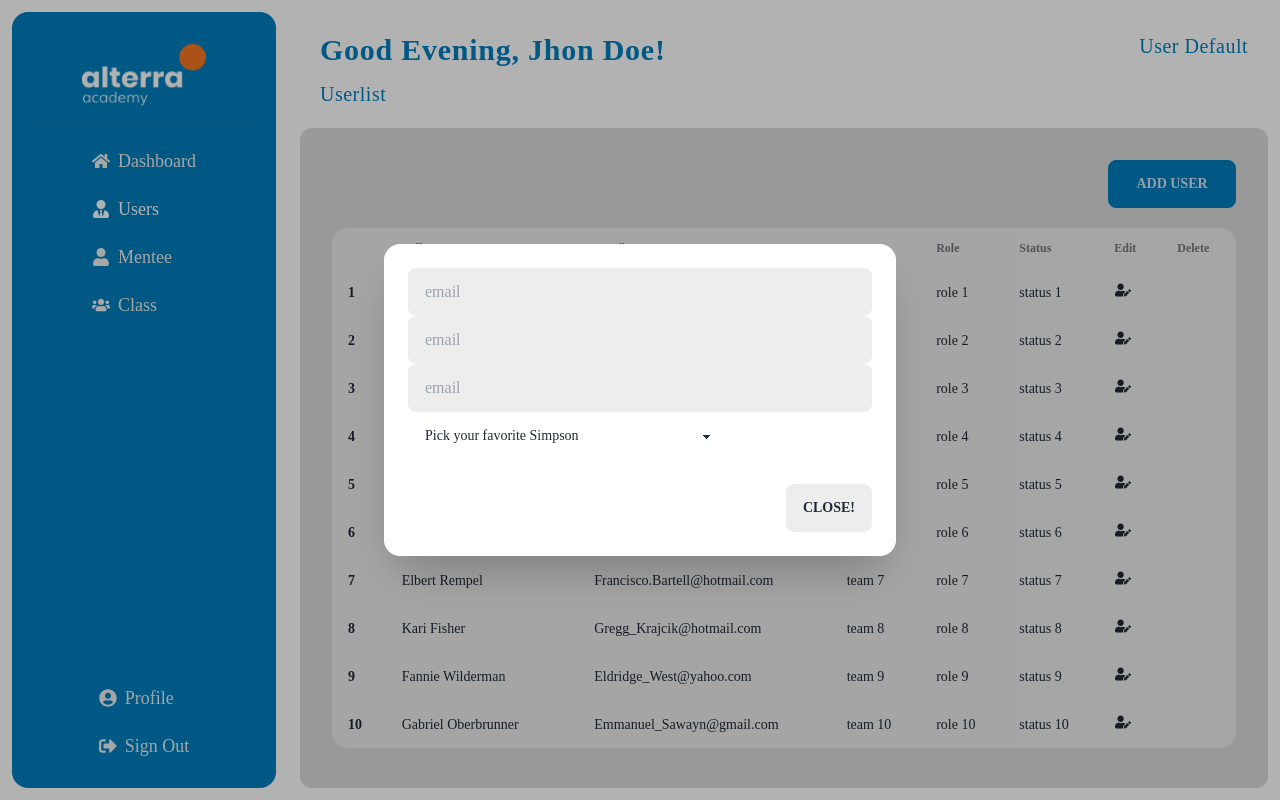
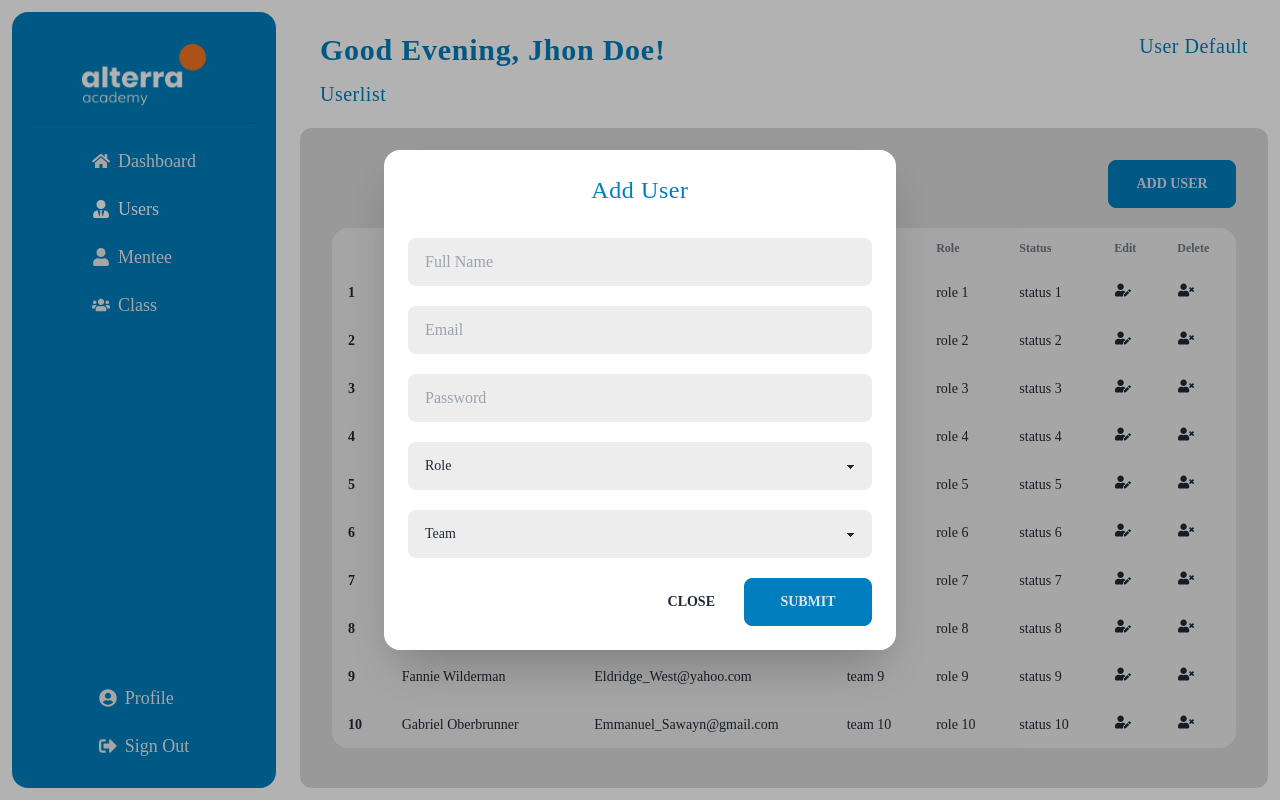
Before and after one commit to Alta-Immersive-Group3/immersive-dashboard-web, a React (Vite) app: page /userlist in a window 1280 px wide. Both pictures are taken after a click on the label "ADD USER". Built offline with nearby package versions, Linux system fonts and the light colour scheme.

Commit message:
style: slice userlist

```diff
--- a/src/components/Input.tsx
+++ b/src/components/Input.tsx
@@ -5,9 +5,19 @@ interface InputProps {
   label?: string;
   name?: string;
   type?: string;
+  defaultVal?: string;
   value?: string | number;
   error?: string | boolean | undefined;
   onChange?: React.ChangeEventHandler<HTMLInputElement>;
+}
+
+interface SelectProps {
+  id: string;
+  label?: string;
+  name?: string;
+  value?: string | number;
+  error?: string | boolean | undefined;
+  options?: Array<string>;
   onChangeSelect?: React.ChangeEventHandler<HTMLSelectElement>;
 }
 
@@ -19,6 +29,7 @@ export const Input: FC<InputProps> = ({
   value,
   error,
   onChange,
+  defaultVal,
 }) => {
   return (
     <input
@@ -33,11 +44,11 @@ export const Input: FC<InputProps> = ({
   );
 };
 
-export const Select: FC<InputProps> = ({
+export const Select: FC<SelectProps> = ({
   id,
   label,
   name,
-  type,
+  options,
   value,
   error,
   onChangeSelect,
@@ -49,7 +60,16 @@ export const Select: FC<InputProps> = ({
       name={name}
       value={value}
       onChange={onChangeSelect}
-      placeholder={label}
-    />
+    >
+      <option
+        disabled
+        selected
+      >
+        {label}
+      </option>
+      {options?.map((prop) => {
+        return <option>{prop}</option>;
+      })}
+    </select>
   );
 };
--- a/src/pages/Userlist.tsx
+++ b/src/pages/Userlist.tsx
@@ -3,7 +3,12 @@ import { Layout, Section } from '../components/Layout';
 import { Input, Select } from '../components/Input';
 import dummy from '../json/dummyUser.json';
 import { Modals } from '../components/Modals';
-import { FaUserEdit } from 'react-icons/fa';
+import {
+  FaUserAltSlash,
+  FaUserEdit,
+  FaUserTie,
+  FaUserTimes,
+} from 'react-icons/fa';
 import { addUserType } from '../utils/type';
 
 const Userlist = () => {
@@ -43,48 +48,116 @@ const Userlist = () => {
   return (
     <Layout>
       <Modals id="modal-add">
+        <div className="flex flex-col gap-5 items-center">
+          <p className="text-secondary font-medium tracking-wide text-2xl mb-3">
+            Add User
+          </p>
           <Input
-          id="email"
-          name="email"
-          label="email"
-          type="email"
+            id="full_name"
+            name="full_name"
+            label="Full Name"
+            type="text"
           />
           <Input
             id="email"
             name="email"
-          label="email"
+            label="Email"
             type="email"
+          />
+          <Input
+            id="password"
+            name="password"
+            label="Password"
+            type="password"
+          />
+          <Select
+            id="role"
+            name="role"
+            label="Role"
+            options={['Default', 'Admin']}
+          />
+          <Select
+            id="team"
+            name="team"
+            label="Team"
+            options={['Academic', 'Placement', 'People Skill']}
+          />
+
+          <div className="w-full flex justify-end gap-3">
+            <div className="modal-action mt-0 ">
+              <label
+                htmlFor="modal-add"
+                className="btn btn-ghost"
+              >
+                Close
+              </label>
+            </div>
+            <button className="btn btn-secondary w-32">Submit</button>
+          </div>
+        </div>
+      </Modals>
+      <Modals id="modal-edit">
+        <div className="flex flex-col gap-5 items-center">
+          <p className="text-secondary font-medium tracking-wide text-2xl mb-3">
+            Add User
+          </p>
+          <Input
+            id="full_name"
+            name="full_name"
+            label="Full Name"
+            value={objModal?.full_name}
+            type="text"
           />
           <Input
             id="email"
             name="email"
-          label="email"
+            label="Email"
             type="email"
+            value={objModal?.email}
           />
-        <select className="select w-full max-w-xs">
-          <option
-            disabled
-            selected
+          <Select
+            id="role"
+            name="role"
+            label="Role"
+            options={['Default', 'Admin']}
+          />
+          <Select
+            id="team"
+            name="team"
+            label="Team"
+            options={['Academic', 'Placement', 'People Skill']}
+          />
+          <Select
+            id="status"
+            name="status"
+            label="Status"
+            options={['Active']}
+          />
+          <Input
+            id="password"
+            name="password"
+            label="Password"
+            type="password"
+          />
+          <Input
+            id="retype password"
+            name="retype password"
+            label="Retype Password"
+            type="password"
+          />
+
+          <div className="w-full flex justify-end gap-3">
+            <div className="modal-action mt-0 ">
+              <label
+                htmlFor="modal-edit"
+                className="btn btn-ghost"
               >
-            Pick your favorite Simpson
-          </option>
-          <option>Homer</option>
-          <option>Marge</option>
-          <option>Bart</option>
-          <option>Lisa</option>
-          <option>Maggie</option>
-        </select>
-        <div className="modal-action">
-          <label
-            htmlFor="modal-add"
-            className="btn"
-          >
-            Close!
+                Close
               </label>
             </div>
-      </Modals>
-      <Modals id="modal-edit">
-        <p>{objModal?.email}</p>
+            <button className="btn btn-secondary w-32">Submit</button>
+          </div>
+        </div>
       </Modals>
 
       <Section
@@ -148,7 +221,11 @@ const Userlist = () => {
                               <FaUserEdit />
                             </label>
                           </td>
-                          <td></td>
+                          <td>
+                            <button className="btn p-0 min-h-0 h-0 p text-base">
+                              <FaUserTimes />
+                            </button>
+                          </td>
                         </tr>
                       );
                     })}
```
Lines whose indentation alone changed are shown as unchanged.
